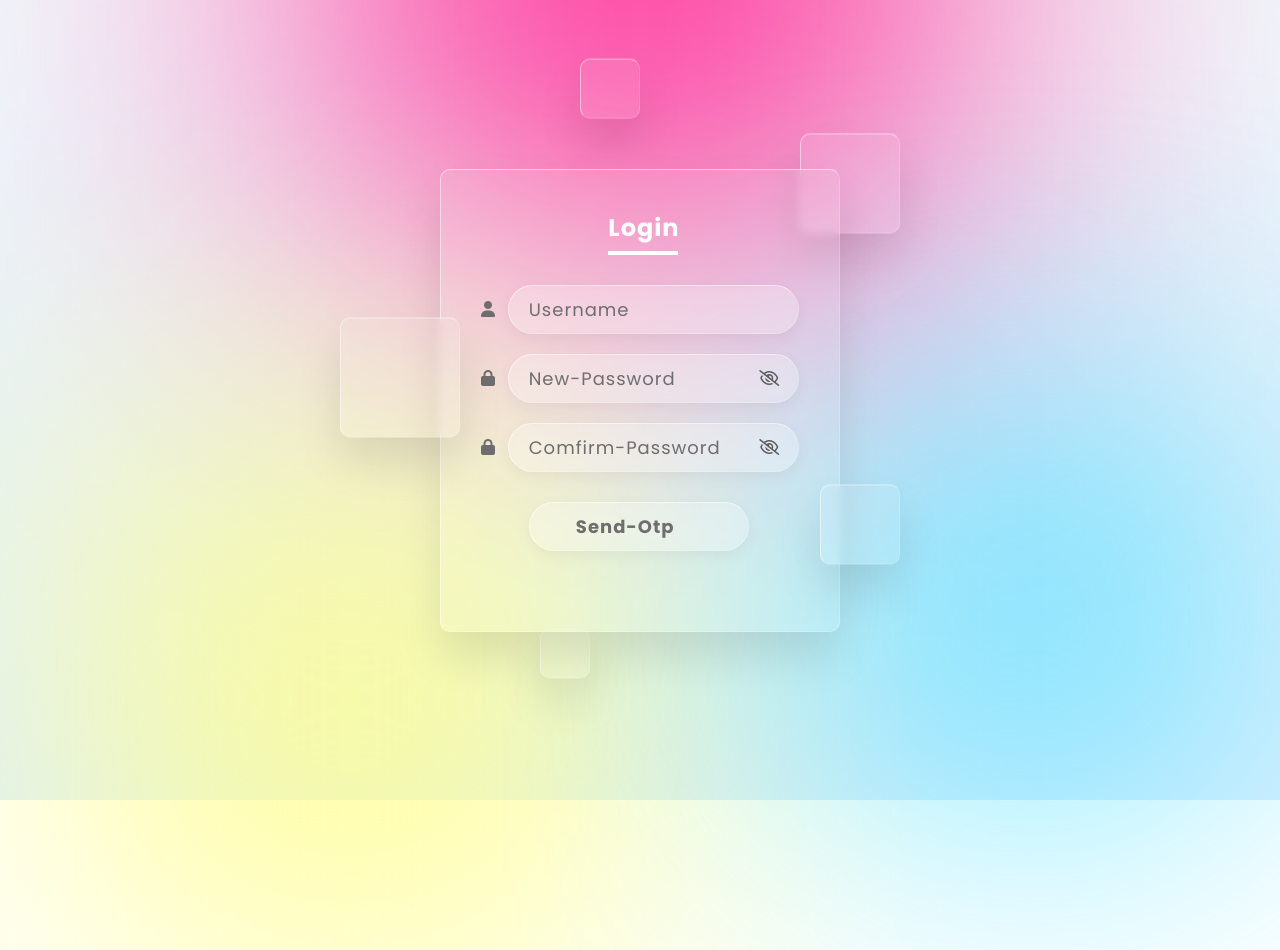
After one commit to Rishikesh-Reddy-Ch/Heart-Disease-Predictor, a Flask app: page /changePassword/ in a window 1280 px wide. The commit adds this page. Run offline with Flask 3, Linux system fonts and the light colour scheme; parts of the project's set-up code (start-up, migrations or seed data) failed here and were passed over; some libraries are stand-ins or nearby versions.

Commit message:
added otp generation and Change password page

```diff
--- a/functions.py
+++ b/functions.py
@@ -11,6 +11,7 @@ from geopy.geocoders import Nominatim
 import warnings
 import bcrypt
 from cryptography.fernet import Fernet
+
 with open('key.bin','rb') as Fkey:
     key=Fkey.read()
 f=Fernet(key)
@@ -271,3 +272,21 @@ def dob_validate(dob):
     if day>today.day and year==today.year and month==today.month:
         return False
     return True
+
+def request_email(user,password):
+    try:
+        if not passwordCheck(password):
+            return False,'Password needs: Uppercase, Lowercase, Digit, Special Char.'
+        client=pymongo.MongoClient(database_connection_string)
+        db=client["Heart-health-dataBase"]
+        coll=db["Users"]
+        user=coll.find({"Username":user})
+        # print(list(user))
+        userinfo=list(user)
+        if userinfo:
+            print("Hi")
+            return f.decrypt(userinfo[0]["email"]).decode('utf-8'),'Success'
+        else:
+            return False,'Invalid Username'
+    except:
+        return False,'Cannot Access Database'
--- a/main.py
+++ b/main.py
@@ -3,6 +3,8 @@ import functions as fn
 import pandas as pd
 import random
 import numpy as np
+from flask_mail import Mail, Message
+
 # import jsonify
 def session_username():
   try:
@@ -13,8 +15,16 @@ def session_username():
     return False
 
 app = Flask(__name__)
+
 app.secret_key = 'secret-key'
-
+app.config.update(
+    MAIL_SERVER='smtp.gmail.com',
+    MAIL_PORT=465,
+    MAIL_USE_SSL=True,
+    MAIL_USERNAME='hearthealth.g64@gmail.com',
+    MAIL_PASSWORD='xzjc fxxd rxaw qafz'
+)
+mail = Mail(app)
 @app.route('/')
 def home():
   return render_template('home.html',user=session_username())
@@ -103,18 +113,7 @@ def form():
    return "Please "+ '<a href="'+url_for("login")+'"> login</a>'+' to continue'
 
   return render_template("form.html")
-# @app.roulte('/password-change/',methods=['GET','POST'])
-# def forgot_pass():
-#   if request.method=='POST':
-#     email = request.form['email']
-#     user_otp = request.form['otp']
 
-
-
-#   return render_template("otp.html")
-# @app.roulte('/email-validate/',methods=['GET'])
-# def validate():
-#    otp=str(random.randint(100000, 999999))
 @app.route("/result<cat>/",methods=["GET","POST"])
 def result(cat):
   if cat=="High":
@@ -139,8 +138,36 @@ def addess_checking():
     response = jsonify({"valid": result})
     return response
 
+@app.route('/changePassword/')
+def changePassword():
+  return render_template('change_password.html',messages=get_flashed_messages())
+
+@app.route('/changePassword/generateotp/',methods=['POST'])
+def generateotp():
+    email,error=fn.request_email(request.json["username"],request.json['password'])
+    response={'generated':True,'error':None}
+    if email:
+      otp=random.randint(100000,999999)
+      with mail.connect() as conn:
+        message = Message(
+            'Password Change OTP Request',
+            sender='cherukurishi95@gmail.com',
+            recipients=[email],
+            body="Dear %s, \n\nYou've requested to reset your password for your  account. To proceed, please use the following OTP to verify your identity and set a new password.\n\nOne-Time Password (OTP): %d"%(request.json["username"],otp)
+        )
+        session['OTP']=str(otp);
+        conn.send(message)
+
+    else:
+      response['error']=error
+      response['generated']=False
+    return jsonify(response)
 
 
+@app.route('/changePassword/otpvalidation/',methods=['POST'])
+def otpValidation():
+  if(session['OTP']==request.json['OTP']):
+    return jsonify({'changed':'true'})
 
 
 
--- a/static/login.css
+++ b/static/login.css
@@ -181,7 +181,8 @@ section .color:nth-child(3) {
 .form .inputBox input[type="password"] {
   padding-right: 45px;
 }
-.form .inputBox input[type="submit"] {
+.form .inputBox input[type="submit"],
+input[type="button"] {
   background: #fff;
   color: #666;
   max-width: 220px;
@@ -217,8 +218,9 @@ section .color:nth-child(3) {
   margin-top: 5px;
   color: #333333;
 }
-.forget a {
+.forget a,span {
   color: #3498db;
+  cursor: pointer;
   text-decoration: none;
   font-size: 16px;
   font-weight: 400;
--- /dev/null
+++ b/templates/change_password.html
@@ -0,0 +1,164 @@
+<!DOCTYPE html>
+<html lang="en">
+  <head>
+    <meta charset="UTF-8" />
+    <meta name="viewport" content="width=device-width, initial-scale=1.0" />
+    <title>Medico+</title>
+    <link href="../static/login.css" rel="stylesheet" />
+    <script
+      src="https://kit.fontawesome.com/7027708486.js"
+      crossorigin="anonymous"
+    ></script>
+  </head>
+  <body>
+    <section>
+      <div class="color"></div>
+      <div class="color"></div>
+      <div class="color"></div>
+      <div class="box">
+        <div class="square" style="--i: 0"></div>
+        <div class="square" style="--i: 1"></div>
+        <div class="square" style="--i: 2"></div>
+        <div class="square" style="--i: 3"></div>
+        <div class="square" style="--i: 4"></div>
+        <div class="container">
+          <div class="form">
+            <h2>Login</h2>
+            <form method="post">
+              <div class="inputBox user">
+                <div class="i">
+                  <i class="fas fa-user"></i>
+                </div>
+
+                <input
+                  type="text"
+                  placeholder="Username"
+                  name="Username"
+                  id="Username"
+                  required
+                />
+              </div>
+              <div class="inputBox">
+                <div class="i">
+                  <i class="fas fa-lock"></i>
+                </div>
+                <input
+                  type="password"
+                  placeholder="New-Password"
+                  name="password"
+                  id="New-Password"
+                  required
+                />
+                <div class="i-eye">
+                  <i
+                    id="password"
+                    onclick="showpassword('password')"
+                    class="fa-regular fa-eye-slash eventPassword"
+                  ></i>
+                </div>
+              </div>
+              <div class="inputBox">
+                <div class="i">
+                  <i class="fas fa-lock"></i>
+                </div>
+                <input
+                  type="password"
+                  id="Comfirm-Password"
+                  placeholder="Comfirm-Password"
+                  name="password"
+                  required
+                />
+                <div class="i-eye">
+                  <i
+                    id="password"
+                    onclick="showpassword('password')"
+                    class="fa-regular fa-eye-slash eventPassword"
+                  ></i>
+                </div>
+              </div>
+              <div class="inputBox">
+                <input
+                  type="button"
+                  onclick="send_otp()"
+                  value="Send-Otp"
+                  id="Send-Otp"
+                />
+              </div>
+              <div class="inputBox user" id="OTP" style="display: none">
+                <div class="i">
+                  <i class="fas fa-user"></i>
+                </div>
+
+                <input
+                  type="text"
+                  placeholder="OTP"
+                  name="OTP"
+                  id="OTP-input"
+                />
+              </div>
+
+              <div class="error-flash">
+                {% if messages%} {{messages[-1]}} {% endif %}
+              </div>
+              <div class="inputBox">
+                <input type="submit" hidden value="Sign-in" id="submit" />
+              </div>
+            </form>
+          </div>
+        </div>
+      </div>
+      <script
+        type="text/javascript"
+        src="{{ url_for('static', filename='scripts/login_register.js') }}"
+      ></script>
+      <script>
+        flash = document.querySelector(".error-flash");
+        otpBut = document.getElementById("Send-Otp");
+        submit = document.getElementById("submit");
+        otp = document.getElementById("OTP");
+        otpinput = document.getElementById("OTP-input");
+        newPass = document.getElementById("New-Password");
+        confirPass = document.getElementById("Comfirm-Password");
+
+        form = document.querySelector("form");
+         send_otp=function() {
+          if (form.checkValidity()) {
+            if (confirPass.value !== newPass.value) {
+              var errorMessage = "Passwords don't match";
+              flash.innerText = errorMessage;
+              return false;
+            }
+            // flash.innerText='{% if messages%} {{messages[-1]}} {% endif %}'
+            const request = new XMLHttpRequest();
+
+            request.open("POST", "/changePassword/generateotp/");
+            request.setRequestHeader(
+              "Content-Type",
+              "application/json;charset=UTF-8"
+            );
+            user = document.getElementById("Username");
+            user = { 'username': user.value };
+            request.send(JSON.stringify(user));
+            request.onload = function () {
+              response = JSON.parse(request.responseText);
+              if (response.generated) {
+                processing();
+              } else {
+                flash.innerText = response.error;
+              }
+            };
+          } else {
+            form.reportValidity();
+          }
+        }
+        function processing() {
+          flash.innerText = '{% if messages%} {{messages[-1]}} {% endif %}';
+          otpBut.hidden = true;
+          otp.style.display = "flex";
+          submit.hidden = false;
+          otpinput.required = true;
+        }
+      </script>
+    </section>
+  </body>
+</html>
--- a/templates/home.html
+++ b/templates/home.html
@@ -3,7 +3,7 @@
   <head>
     <meta charset="UTF-8" />
     <meta name="viewport" content="width=device-width, initial-scale=1.0" />
-    <title>Document</title>
+    <title>Medico+</title>
     <link type="text/css" rel="stylesheet" href="../static/home.css" />
     <link rel="preconnect" href="https://fonts.googleapis.com" />
     <link rel="preconnect" href="https://fonts.gstatic.com" crossorigin />
```
Also changed, not shown: templates/login.html (+13 -3 lines), templates/prediction_high.html (+14 -4 lines).
